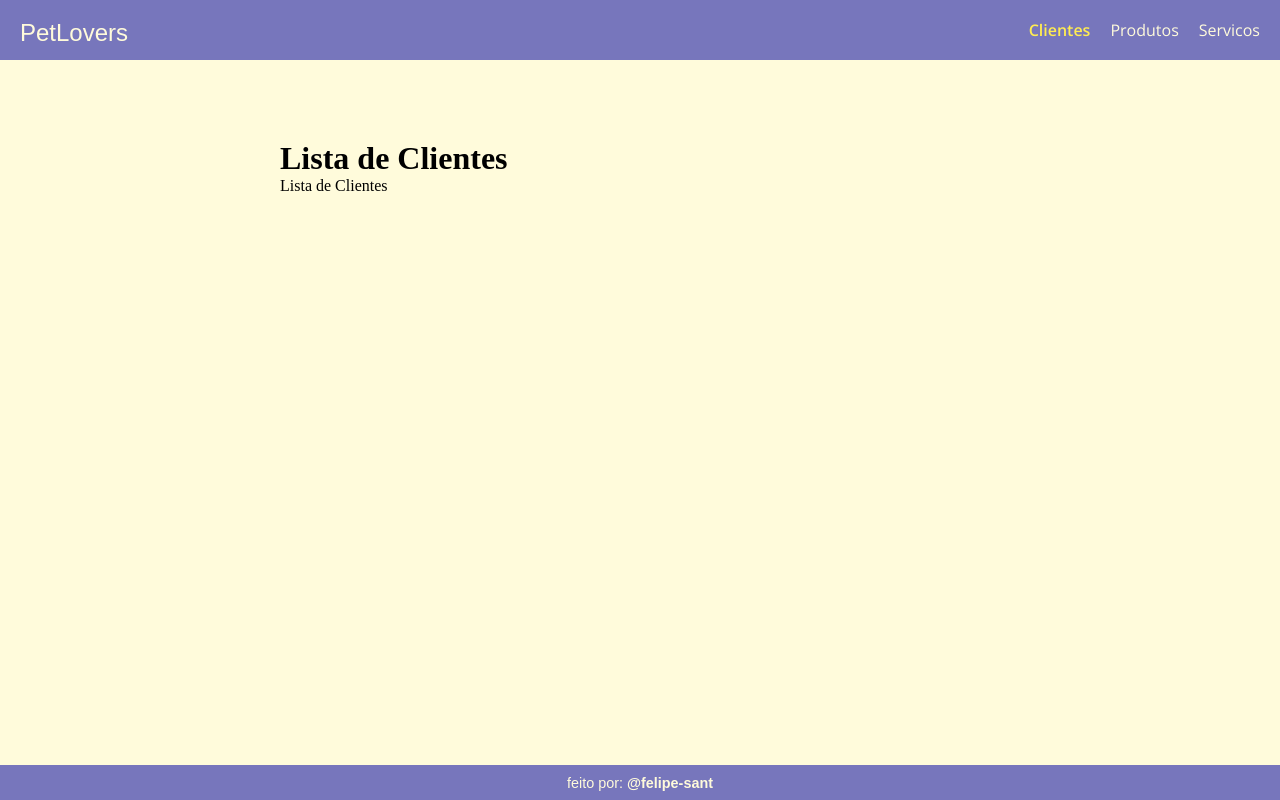
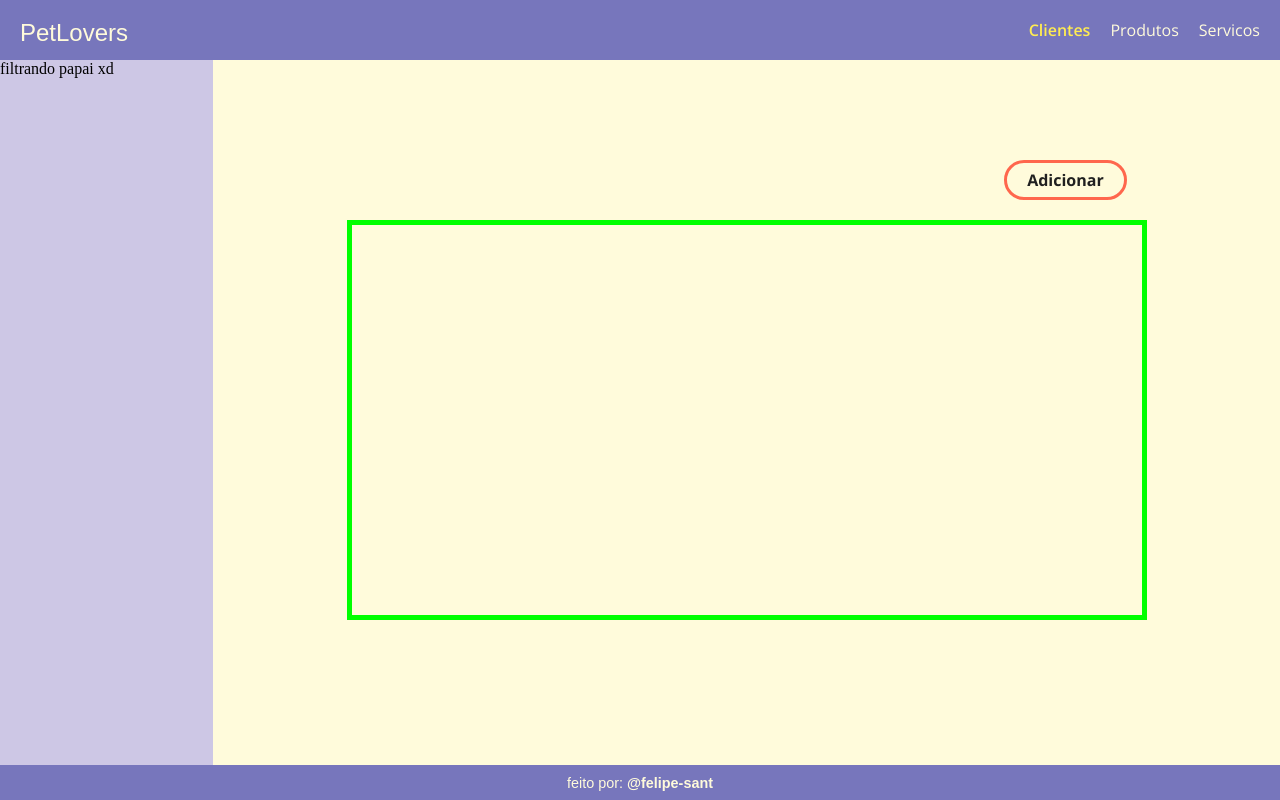
Before and after one commit to felipe-sant/PetLovers, a React (Create React App) app: page /clientes in a window 1280 px wide. Built offline with nearby package versions, Linux system fonts and the light colour scheme; a web font is replaced by a local one.

Commit message:
adicionando organizacao da pagina cliente

```diff
--- /dev/null
+++ b/src/components/botaoAdicionar.component.tsx
@@ -0,0 +1,19 @@
+import React from "react";
+import styles from "../styles/botao.module.css";
+
+type BotaoProps = {
+    texto: string,
+    effect: () => void
+}
+
+class BotaoAdicionar extends React.Component<BotaoProps> {
+    render() {
+        return (
+            <button onClick={this.props.effect} className={styles.botao}>
+                {this.props.texto}
+            </button>
+        )
+    }
+}
+
+export default BotaoAdicionar
--- a/src/pages/clientes.tsx
+++ b/src/pages/clientes.tsx
@@ -1,16 +1,35 @@
 import React from "react";
 import Navbar from "../components/navbar.component";
 import Footer from "../components/footer.component";
+import styles from "../styles/clientes.module.css";
+import BotaoAdicionar from "../components/botaoAdicionar.component";
 
 class Clientes extends React.Component {
     render() {
+        const AdicionarCliente = () => {
+            console.log("botao")
+        }
+
         return (
             <>
                 <Navbar />
-                <main>
-                    <h1>Lista de Clientes</h1>
-                    <p>Lista de Clientes</p>
-                </main>
+                <div className={styles.body}>
+                    <div className={styles.filtro}>
+                        <section>
+                            filtrando papai xd
+                        </section>
+                    </div>
+                    <div className={styles.conteudo}>
+                        <main>
+                            <div className={styles.botoes}>
+                                <BotaoAdicionar texto="Adicionar" effect={AdicionarCliente} />
+                            </div>
+                            <div className={styles.listagem}>
+
+                            </div>
+                        </main>
+                    </div>
+                </div>
                 <Footer />
             </>
         )
--- /dev/null
+++ b/src/styles/botao.module.css
@@ -0,0 +1,22 @@
+.botao {
+    background-color: var(--branco);
+
+    height: 40px;
+    padding: 0px 20px;
+
+    font-family: var(--text);
+    font-size: 1rem;
+    font-weight: bold;
+    color: var(--preto);
+
+    border: 3px solid var(--vermelho);
+    border-radius: 20px;
+
+    cursor: pointer;
+    transition: background-color 0.1s, color 0.1s;
+}
+
+.botao:hover {
+    background-color: var(--vermelho);
+    color: var(--branco);
+}
--- /dev/null
+++ b/src/styles/clientes.module.css
@@ -0,0 +1,42 @@
+.body {
+    display: flex;
+    flex-direction: row;
+}
+
+.filtro {
+    background-color: var(--azulClaro);
+    width: 20%;
+    max-height: max-content;
+}
+
+.filtro section {
+    width: 100%;
+    height: calc(100vh - 95px);
+}
+
+.conteudo {
+    width: 100%;
+}
+
+.conteudo main {
+    /* border: 5px solid red; */
+    padding: 80px 0px;
+}
+
+.botoes {
+    /* border: 5px solid purple; */
+    height: 80px;
+    width: 100%;
+    padding: 20px;
+
+    display: flex;
+    justify-content: flex-end;
+    align-items: center;
+}
+
+.listagem {
+    border: 5px solid lime;
+    min-height: 400px;
+    max-height: none;
+    width: 100%;
+}
```
